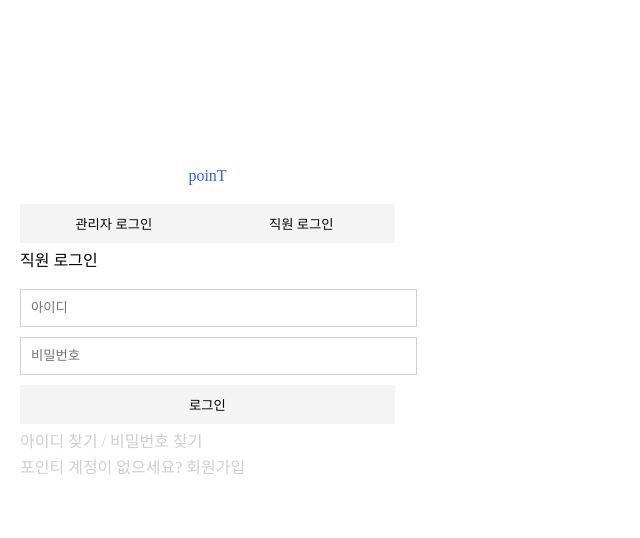
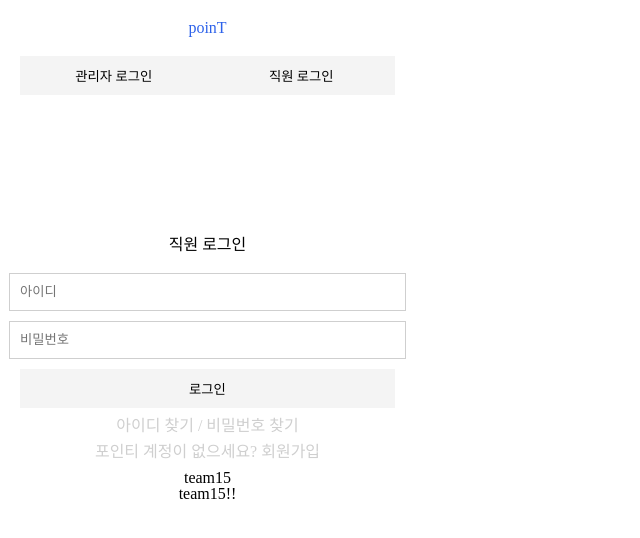
Before and after one commit to pie-sfac/2-15-onePunch, a React (Vite) app: page /LoginPage in a window 1280 px wide. Shown: the top 538 px of the page, without its empty margins (0-640 px from the left). Built offline with nearby package versions, Linux system fonts and the light colour scheme.

Commit message:
로그인 TOKEN발급성공, 로그인 CSS emotion으로 변경

```diff
--- /dev/null
+++ b/src/commons/api/axios.ts
@@ -0,0 +1,5 @@
+import axios from "axios";
+
+export default axios.create({
+    baseURL: "http://223.130.161.221/api/v1"
+});
--- a/src/components/units/login/login.index.tsx
+++ b/src/components/units/login/login.index.tsx
@@ -1,44 +1,95 @@
-import React, { useState } from 'react';
-import styles from "./login.module.css"
+import React, { useEffect, useState, ChangeEvent } from 'react';
+import axios from '../../../commons/api/axios';
+import { Container, Title, Logo, InputField, ButtonContainer, Button, LinkText } from './login.styles';
 
 const Login: React.FC = () => {
   const [isAdmin, setIsAdmin] = useState<boolean>(false);
+  const [Username, setUsername] = useState('');
+  const [Password, setPassword] = useState('');
+
+  //아이디, 비번 상태값 변경될 때마다 잘 찍히고 있는지 확인
+useEffect(() => {
+  console.log('Username: ', Username);
+  console.log('Password: ', Password);
+}, [Username, Password]);
+
+  const onChangeUsername = (event:ChangeEvent<HTMLInputElement>)=>{
+    setUsername(event.target.value)
+  }
+  const onChangePassword = (event:ChangeEvent<HTMLInputElement>)=>{
+    setPassword(event.target.value)
+  }
+
+  const onSubmitHandler = async(e: any) => {
+    e.preventDefault();
+     // Basic Authentication을 위한 header 설정
+      const auth = 'Basic ' + btoa(Username + ':' + Password);
+      // 1. POST /api/v1/auth/login 로그인 요청
+      await axios.post('/admins/login',
+      {
+        username: Username,
+        password: Password,
+      },
+      {
+        headers: {
+          'Authorization': auth
+        }
+      })
+    // 2. 로그인 성공 시, 서버로부터 Access, Refresh Token을 Response로 전달 받고 해당 토큰을 로컬 스토리지에 저장
+    .then ((response)=>{
+      console.log("======로그인 성공=======");
+      console.log(response.data);
+      console.log("======로그인 성공=======");
+
+      localStorage.setItem('token', response.data.accessToken);
+      console.log(response.data.accessToken);
+      alert("로그인 성공!")
+  })
+  .catch((error)=>{
+    console.log('=========로그인 실패==========');
+    console.log(error);
+    console.log('=========로그인 실패==========');
+    alert("로그인 실패...")
+  });
+  }
 
   const renderContent = () => {
     if (isAdmin) {
       return (
-        <div>
-          <h2 className={styles.title}>관리자 로그인</h2>
-          <input className={styles.inputField} type="text" placeholder="아이디" />
-          <input className={styles.inputField} type="password" placeholder="비밀번호" />
-          <button className={styles.loginButton}>로그인</button>
-          <p className={styles.linkText}>아이디 찾기 / 비밀번호 찾기</p>
-          <p className={styles.linkText}>포인티 계정이 없으세요? 회원가입</p>
-        </div>
+        <Container>
+          <Title>관리자 로그인</Title>
+          <InputField type="text" placeholder="아이디" onChange={onChangeUsername}/>
+          <InputField type="password" placeholder="비밀번호" onChange={onChangePassword}/>
+          <Button onClick={onSubmitHandler}>로그인</Button>
+          <LinkText>아이디 찾기 / 비밀번호 찾기</LinkText>
+          <LinkText>포인티 계정이 없으세요? 회원가입</LinkText>
+        </Container>
       );
     } else {
       return (
-        <div>
-          <h2 className={styles.title}>직원 로그인</h2>
-          <input className={styles.inputField} type="text" placeholder="아이디" />
-          <input className={styles.inputField} type="password" placeholder="비밀번호" />
-          <button className={styles.loginButton}>로그인</button>
-          <p className={styles.linkText}>아이디 찾기 / 비밀번호 찾기</p>
-          <p className={styles.linkText}>포인티 계정이 없으세요? 회원가입</p>
-        </div>
+        <Container>
+          <Title>직원 로그인</Title>
+          <InputField type="text" placeholder="아이디" onChange={onChangeUsername}/>
+          <InputField type="password" placeholder="비밀번호" onChange={onChangePassword}/>
+          <Button onClick={onSubmitHandler}>로그인</Button>
+          <LinkText>아이디 찾기 / 비밀번호 찾기</LinkText>
+          <LinkText>포인티 계정이 없으세요? 회원가입</LinkText>
+          <p>team15</p>
+          <p>team15!!</p>
+        </Container>
       );
     }
   };
 
   return (
-    <div className={styles.loginContainer}>
-      <h2 className={styles.logo}>poinT</h2>
-      <div className={styles.loginButtonContainer}>
-      <button onClick={() => setIsAdmin(true)} className={styles.loginButton}>관리자 로그인</button>
-      <button onClick={() => setIsAdmin(false)} className={styles.loginButton}>직원 로그인</button>
-      </div>
+    <Container>
+      <Logo>poinT</Logo>
+      <ButtonContainer>
+        <Button onClick={() => setIsAdmin(true)}>관리자 로그인</Button>
+        <Button onClick={() => setIsAdmin(false)}>직원 로그인</Button>
+      </ButtonContainer>
       {renderContent()}
-    </div>
+    </Container>
   );
 };
 
--- a/src/components/units/login/login.module.css
+++ /dev/null
@@ -1,48 +0,0 @@
-/* login.module.css */
-
-.loginContainer {
-    width: 375px;
-    height: 614px;
-    background: #FFF;
-    display: flex;
-    flex-direction: column;
-    align-items: center;
-    justify-content: center;
-    padding: 20px;
-  }
-
-  .title {
-    margin-bottom: 20px;
-  }
-  .logo {
-    color: #2D62EA;
-    margin-bottom: 20px;
-  }
-
-  .inputField {
-    width: 100%;
-    padding: 10px;
-    margin-bottom: 10px;
-    border: 1px solid #CFCFCF;
-  }
-
-  .loginButtonContainer {
-    width: 100%;
-    display: flex;
-    flex-direction: row;
-    justify-content: space-between;
-  }
-
-  .loginButton {
-    width: 100%;
-    padding: 10px;
-    margin-bottom: 10px;
-    background: #F4F4F4;
-    border: none;
-    cursor: pointer;
-  }
-
-  .linkText {
-    color: #CFCFCF;
-    margin-bottom: 10px;
-  }
--- /dev/null
+++ b/src/components/units/login/login.styles.ts
@@ -0,0 +1,99 @@
+// Login.styles.ts
+import styled from '@emotion/styled';
+
+export const Container = styled.div`
+  width: 375px;
+  height: 614px;
+  background: #FFF;
+  display: flex;
+  flex-direction: column;
+  align-items: center;
+  justify-content: center;
+  padding: 20px;
+`;
+
+export const Title = styled.h2`
+  margin-bottom: 20px;
+`;
+
+export const Logo = styled.h2`
+  color: #2D62EA;
+  margin-bottom: 20px;
+`;
+
+export const InputField = styled.input`
+  width: 100%;
+  padding: 10px;
+  margin-bottom: 10px;
+  border: 1px solid #CFCFCF;
+`;
+
+export const ButtonContainer = styled.div`
+  width: 100%;
+  display: flex;
+  flex-direction: row;
+  justify-content: space-between;
+`;
+
+export const Button = styled.button`
+  width: 100%;
+  padding: 10px;
+  margin-bottom: 10px;
+  background: #F4F4F4;
+  border: none;
+  cursor: pointer;
+`;
+
+export const LinkText = styled.p`
+  color: #CFCFCF;
+  margin-bottom: 10px;
+`;
+
+/* login.module.css
+
+.loginContainer {
+    width: 375px;
+    height: 614px;
+    background: #FFF;
+    display: flex;
+    flex-direction: column;
+    align-items: center;
+    justify-content: center;
+    padding: 20px;
+  }
+
+  .title {
+    margin-bottom: 20px;
+  }
+  .logo {
+    color: #2D62EA;
+    margin-bottom: 20px;
+  }
+
+  .inputField {
+    width: 100%;
+    padding: 10px;
+    margin-bottom: 10px;
+    border: 1px solid #CFCFCF;
+  }
+
+  .loginButtonContainer {
+    width: 100%;
+    display: flex;
+    flex-direction: row;
+    justify-content: space-between;
+  }
+
+  .loginButton {
+    width: 100%;
+    padding: 10px;
+    margin-bottom: 10px;
+    background: #F4F4F4;
+    border: none;
+    cursor: pointer;
+  }
+
+  .linkText {
+    color: #CFCFCF;
+    margin-bottom: 10px;
+  } */
```
